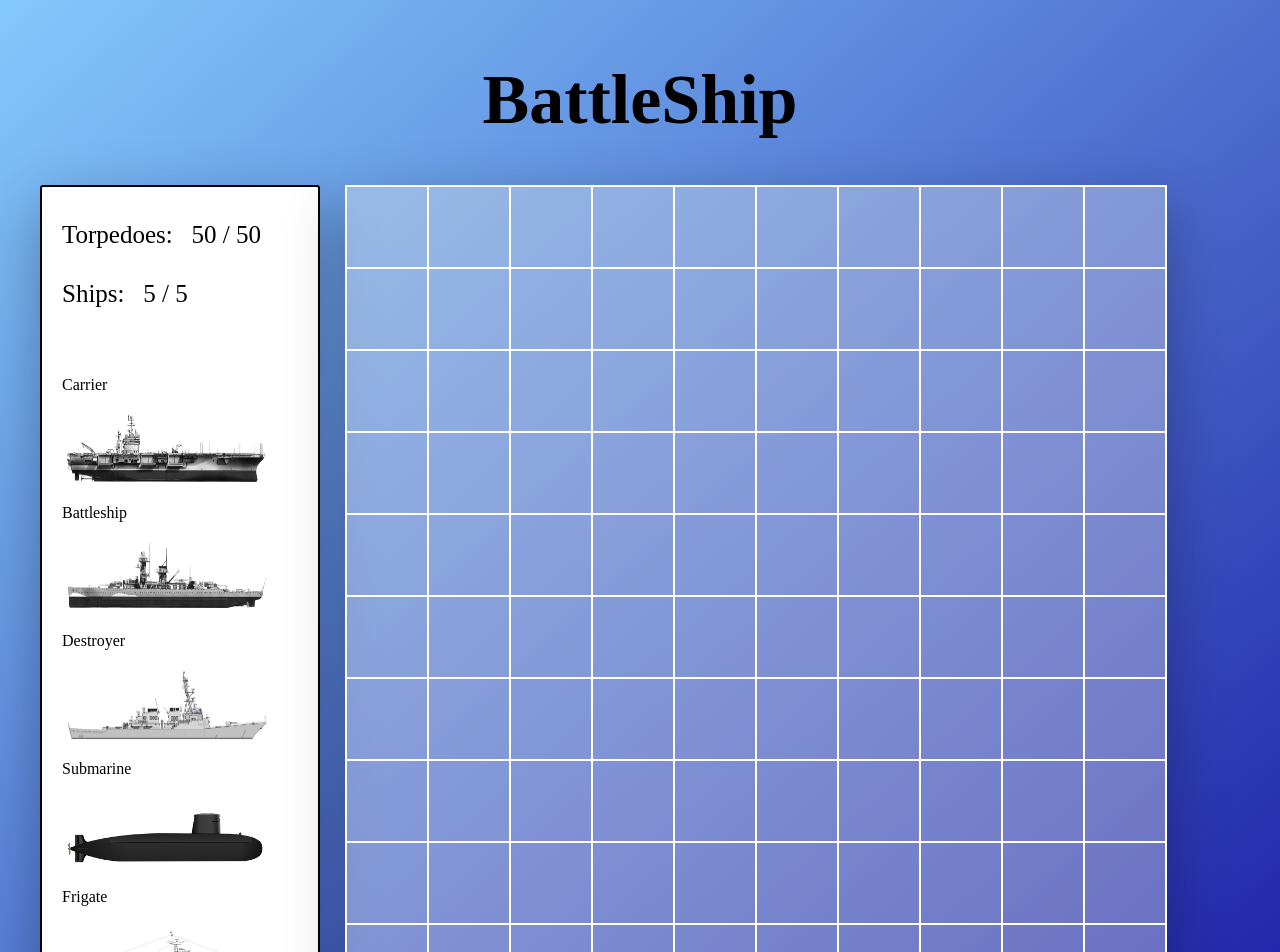
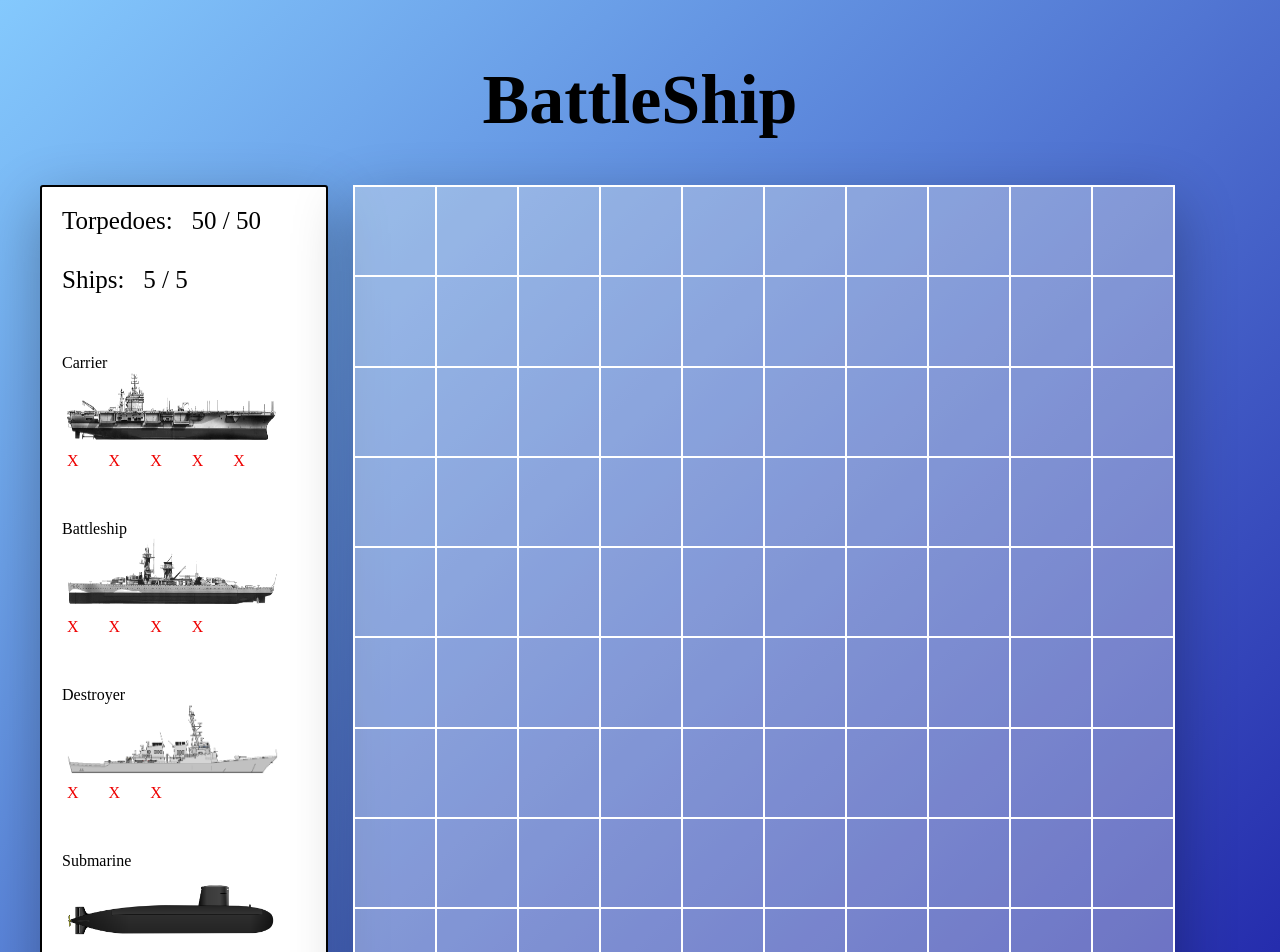
Before and after one commit to CatieTort/battleship-game, a React (Create React App) app: page / in a window 1280 px wide. Shown: the top 952 px of the page. Built offline with nearby package versions, Linux system fonts and the light colour scheme; a web font is replaced by a local one.

Commit message:
tweaked css issue

```diff
--- a/src/App.css
+++ b/src/App.css
@@ -51,12 +51,12 @@ body {
 	display: flex;
 	flex-direction: column;
 	justify-content: space-around;
-	max-height: 87rem;
+	max-height: 93rem;
 	padding: 1rem;
 	margin-top: 2.5rem;
 	border: 2px solid black;
 	border-radius: 3px;
-	width: 25%;
+	width: 26%;
 	background-color: #fff;
 	box-shadow: 0 2rem 6rem rgba(0,0,0, .3);
 }
@@ -79,17 +79,19 @@ body {
 	font-size: 1.6rem;
 	display: flex;
 	flex-direction: column;
-	position: relative;
+	flex: 1;
 }
 
 .ship-container > span {
+	margin-top: 2rem;
 	padding: 1rem;
+	padding-bottom: 0;
 }
 
 .ship-container > img {
-	width: 20rem;
+	width: 80%;
 	height: 7rem;
-	margin: 1rem 1.5rem;
+	margin: 0 1.5rem;
 }
 
 
@@ -114,9 +116,19 @@ td:hover {
 	cursor: crosshair;
 }
 
+.ship-hits {
+	display: flex;
+	color: #EE0000;
+	margin-bottom: 1rem;
+}
+
+.ship-hits > p {
+	margin: 1rem 1.5rem;
+}
+
 #torpedos,
 #ships {
-	flex: 0 0 auto;
+	flex: 0 0 none;
 	font-size: 2.5rem;
 	padding: 1rem;
 	margin-right: -1rem;
--- a/src/components/End.js
+++ b/src/components/End.js
@@ -6,6 +6,8 @@ class End extends Component {
 		return (
 			<div className="re-start">
 				<div className="start-box">
+				<p>You Win!</p>
+				<p>You Lose!</p>
 				<p>Play Again?</p>
 					<button className="btn" id="y">Yes</button>
 					<button className="btn" id="n">No</button>
--- a/src/components/board.js
+++ b/src/components/board.js
@@ -64,7 +64,7 @@ class Board extends Component {
 
 	checkArea(board, row, col, size, orientation){
 		for(let i = 0; i < size; i++){
-		console.log(board);
+		// console.log(board);
 			if (board[row][col] > EMPTY){
 				return false
 			} else if (orientation === HORIZONTAL){
@@ -90,7 +90,6 @@ class Board extends Component {
 	}
 
 	placeShips() {
-           const { board } = this.state
 		   let size
 
            for(let i = 0; i < shipDetails.length; i++){
@@ -98,7 +97,6 @@ class Board extends Component {
 
                this.placeShip(size)
            }
-           // console.log("board:", board);
        }
 
 	placeShip(size) {
@@ -129,13 +127,15 @@ class Board extends Component {
 				}
 			}
 		}
+		console.log(board)
 	}
 
 	handleClick (val){
-		const {shotsRemaining, ships} = this.state
+		const {shotsRemaining} = this.state
 
 		if (val === EMPTY){
 			val = MISS
+			this.setState({shotsRemaining: shotsRemaining - 1})
 			// console.log("Miss:", val)
 		} else if (val > EMPTY && val <= 5){
 			this.whichShip(val)
@@ -195,13 +195,14 @@ class Board extends Component {
         const { board } = this.state
 
         var cols = []
+		let bgColor = " "
 
         for (let col = 0; col < 10; col++){
 
 			let val = board[row][col]
 
             cols.push(
-				<Square id={row, col}
+				<Square classes={bgColor} id={row, col}
 					key={row, col}
 					value={val}
 					onClick={this.handleClick.bind(this, val)}
--- a/src/components/ships.js
+++ b/src/components/ships.js
@@ -8,14 +8,39 @@ class Ships extends Component {
             <div className="ship-container">
 				<span>Carrier</span>
 				<img src={require('../images/carrier.gif')} alt="Carrier" id="Carrier"/>
+				<div className="ship-hits">
+					<p>X</p>
+					<p>X</p>
+					<p>X</p>
+					<p>X</p>
+					<p>X</p>
+				</div>
 				<span>Battleship</span>
 				<img src={require('../images/battlship.gif')} alt="Battleship" id="Battleship"/>
+				<div className="ship-hits">
+					<p>X</p>
+					<p>X</p>
+					<p>X</p>
+					<p>X</p>
+				</div>
 				<span>Destroyer</span>
 				<img src={require('../images/destroyer.jpg')} alt="Destroyer" id="Destroyer"/>
+				<div className="ship-hits">
+					<p>X</p>
+					<p>X</p>
+					<p>X</p>
+				</div>
 				<span>Submarine</span>
 				<img src={require('../images/sub.png')} alt="Submarine" id="Sub"/>
+				<div className="ship-hits">
+					<p>X</p>
+					<p>X</p>
+				</div>
 				<span>Frigate</span>
 				<img src={require('../images/frigate.png')} alt="Frigate" id="Frigate"/>
+				<div className="ship-hits">
+					<p>X</p>
+				</div>
             </div>
         )
     }
```
